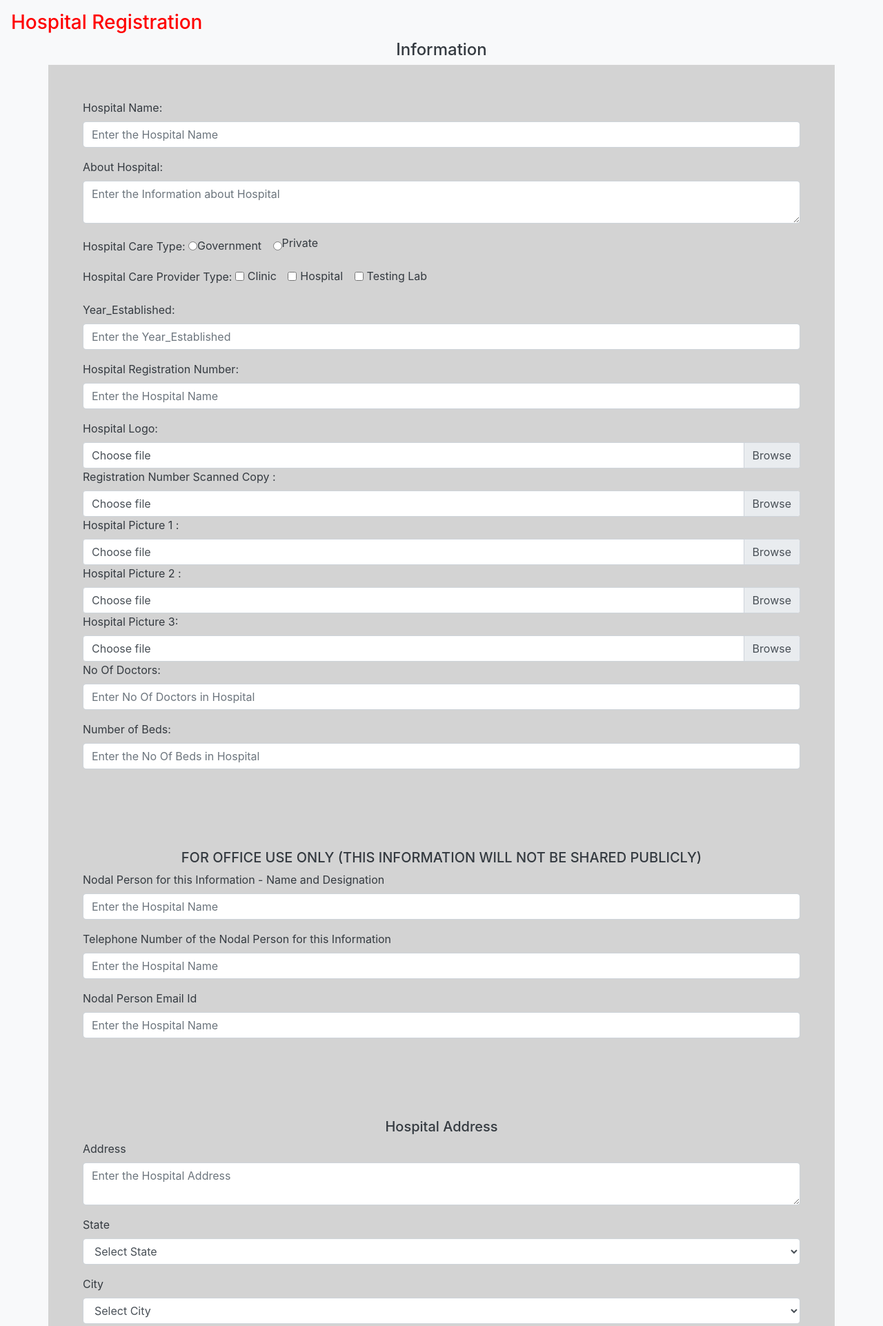
After one commit to Lakshay-Dhingra/Neerog-Remote-Medical-Services, a Django app: template Neerog/main_app/templates/main_app/Registration.html in a window 1280 px wide. The commit adds this page. Shown: the top 1922 px of the page at 69% size. Run offline with Django 3.2, Linux system fonts and the light colour scheme; the template is opened without the code that fills it, so the values that code supplies are empty; some libraries are stand-ins or nearby versions.

Commit message:
abhishek commit

```diff
--- /dev/null
+++ b/Neerog/main_app/static/Hospital_Selection.js
@@ -0,0 +1,77 @@
+$(document).ready(function(){
+        $("#countries").on("change",function(){
+        var country=$("#countries").val();
+        if(country=="Select")
+             alert("Select Appropriate Country");
+        $.ajax(
+        {
+             type:"get",
+             url:"/Doctor/states/",
+             data:
+             {
+              country:$("#countries").val()
+             },
+             success:function(data)
+             {
+             var states=JSON.stringify(data);
+             var p=states.split(",");
+
+             $("#states").empty();
+             $("#states").append(`<option value="Select">
+                                       Select State
+                                  </option>`);
+
+             for(var i=0;i<p.length;i++)
+             {
+             var optionText=p[i].replace("\"","");
+                $("#states").append(`<option value="${optionText}">
+                                       ${optionText}
+                                  </option>`);
+             }
+             }
+        });
+        });
+        $("#states").on("change",function(){
+        var state=$("#states").val();
+         if(state=="Select")
+             alert("Select Appropriate State");
+        $.ajax(
+        {
+             type:"get",
+             url:"/Doctor/city/",
+             data:
+             {
+              city:$("#states").val()
+             },
+             success:function(data)
+             {
+             var states=JSON.stringify(data);
+             var p=states.split(",");
+
+             $("#cities").empty();
+             $("#cities").append(`<option value="Select">
+                                       Select City
+                                  </option>`);
+
+             for(var i=0;i<p.length;i++)
+             {
+             var k=p[i].replace("\[","")
+             var n=k.replace("\]","")
+             var optionText=n.slice(1,n.length-1)
+
+                $("#cities").append(`<option value="${optionText}">
+                                       ${optionText}
+                                  </option>`);
+             }
+             }
+        });
+        });
+        $("#form1").on("submit",function()
+        {
+         var state=$("#states").val();
+         var city=$("#cities").val();
+         var country=$("#countries").val();
+         if(state=="Select" || city=="Select" || country=="Select")
+             alert("Select Appropriate values from dropdowns");
+        });
+        });
--- /dev/null
+++ b/Neerog/main_app/templates/main_app/Registration.html
@@ -0,0 +1,192 @@
+<!DOCTYPE html>
+<html lang="en">
+<head>
+    {% load static %}
+     {% include "main_app/header.html" %}
+     <script src="{% static 'Hospital_Selection.js' %}"></script>
+    <title>Registration</title>
+    <style>
+        h5{
+          text-align:center;
+        }
+       .container{
+              background-color:	rgb(211,211,211);
+              padding:50px;"
+         }
+    </style>
+</head>
+<body>
+<div class="container-fluid p-3 mb-2 bg-light text-dark">
+    <h3 style="color:red;">Hospital Registration</h3>
+    <h4 style="text-align:center;">Information</h4>
+    <form>
+        <div class="container">
+        <div class="form-group">
+            <label for="hospital_Name">Hospital Name:</label>
+            <input type="text" class="form-control" id="hospital_Name" placeholder="Enter the Hospital Name">
+        </div>
+            <div class="form-group">
+            <label for="about">About Hospital:</label>
+                 <textarea class="form-control" id="about" placeholder="Enter the Information about Hospital " row="3"></textarea>
+        </div>
+        <div class="form-group">
+            Hospital Care  Type:
+            <div class="form-check form-check-inline">
+            <input type="radio"  id="exampleRadios2" name="hospital_type" value="Government">
+            Government
+            </div>
+            <div class="form-check form-check-inline">
+            <input type="radio"  name="hospital_type" id="exampleRadios1" value="Private"><label for="exampleRadios1">Private</label>
+            </div>
+        </div>
+        <div class="form-group">
+            <label for="hospital_Name">Hospital Care Provider Type:</label>
+            <div class="form-check form-check-inline">
+                 <input class="form-check-input" type="checkbox" value="Clinic" id="defaultCheck1">
+                <label class="form-check-label" for="defaultCheck1">Clinic</label>
+            </div>
+        <div class="form-check form-check-inline">
+        <input class="form-check-input" type="checkbox" value="Hospital" id="defaultCheck2" >
+        <label class="form-check-label" for="defaultCheck2">Hospital</label>
+        </div>
+            <div class="form-check form-check-inline">
+        <input class="form-check-input" type="checkbox" value="Testing Lab" id="defaultCheck3" >
+        <label class="form-check-label" for="defaultCheck3">Testing Lab</label>
+        </div>
+        </div>
+         <div class="form-group">
+            <label for="Year_Established">Year_Established:</label>
+            <input type="text" class="form-control" id="Year_Established" placeholder="Enter the Year_Established">
+        </div>
+         <div class="form-group">
+            <label for="hospital_No">Hospital Registration Number:</label>
+            <input type="text" class="form-control" id="hospital_No" placeholder="Enter the Hospital Name">
+         </div>
+         <label for="hospital_No">Hospital Logo:</label>
+        <div class="custom-file">
+
+            <input type="file" class="custom-file-input" id="inputGroupFile05">
+            <label class="custom-file-label" for="inputGroupFile05">Choose file</label>
+        </div>
+        <label for="hospital_No">Registration Number Scanned Copy :</label>
+        <div class="custom-file">
+
+            <input type="file" class="custom-file-input" id="inputGroupFile01">
+            <label class="custom-file-label" for="inputGroupFile01">Choose file</label>
+        </div>
+             <label for="hospital_No">Hospital Picture 1 :</label>
+            <div class="custom-file">
+            <input type="file" class="custom-file-input" id="inputGroupFile04">
+            <label class="custom-file-label" for="inputGroupFile02">Choose file</label>
+        </div>
+            <label for="hospital_No">Hospital Picture 2 :</label>
+        <div class="custom-file">
+
+            <input type="file" class="custom-file-input" id="inputGroupFile02">
+            <label class="custom-file-label" for="inputGroupFile02">Choose file</label>
+        </div>
+            <label for="hospital_No">Hospital Picture 3:</label>
+        <div class="custom-file">
+
+            <input type="file" class="custom-file-input" id="inputGroupFile03">
+            <label class="custom-file-label" for="inputGroupFile03">Choose file</label>
+        </div>
+            <div class="form-group">
+            <label for="Number_of_Doctors">No Of Doctors:</label>
+            <input type="text" class="form-control" id="Number_of_Doctors" placeholder="Enter No Of Doctors in Hospital">
+        </div>
+            <div class="form-group">
+            <label for="Number_of_Beds">Number of Beds:</label>
+            <input type="text" class="form-control" id="Number_of_Beds" placeholder="Enter the No Of Beds in Hospital">
+        </div>
+
+    </div>
+        <div class="container">
+            <h5>FOR OFFICE USE ONLY (THIS INFORMATION WILL NOT BE SHARED PUBLICLY)</h5>
+            <div class="form-group">
+            <label for="Nodal_person">Nodal Person for this Information - Name and Designation </label>
+            <input type="text" class="form-control" id="Nodal_person" placeholder="Enter the Hospital Name">
+        </div>
+             <div class="form-group">
+            <label for="Nodal_Tel">Telephone Number of the Nodal Person for this Information </label>
+            <input type="text" class="form-control" id="Nodal_Tel" placeholder="Enter the Hospital Name">
+        </div>
+             <div class="form-group">
+            <label for="Nodal_email">Nodal Person Email Id </label>
+            <input type="text" class="form-control" id="Nodal_email" placeholder="Enter the Hospital Name">
+        </div>
+        </div>
+        <div class="container">
+            <h5>Hospital Address</h5>
+             <div class="form-group">
+            <label for="address">Address</label>
+                 <textarea class="form-control" id="address" placeholder="Enter the Hospital Address" row="3"></textarea>
+        </div>
+                <div class="form-group">
+                {% if list_of_countries|length > 0 %}
+                 <label for="countries">Country</label>
+                <select class="form-control" aria-label="Default select example" id="countries" name="Country">
+                    <option value="Select">Select Country</option>
+                    {% for i in list_of_countries %}
+                    <option value="{{ i }}">{{ i }}</option>
+                    {% endfor %}
+                </select>
+                </div>
+                {% endif %}
+             <div class="form-group">
+                 <label for="states">State</label>
+                <select id="states" class="form-control" name="state">
+                    <option value="Select">Select State</option>
+                </select>
+              </div>
+              <div class="form-group">
+                  <label for="cities">City</label>
+                <select id="cities" class="form-control" name="city">
+                    <option value="Select">Select City</option>
+                </select>
+             </div>
+
+             <div class="form-group">
+            <label for="pincode">Pincode </label>
+            <input type="text" class="form-control" id="pincode" placeholder="Enter the Pincode">
+        </div>
+        </div>
+         <div class="container">
+            <h5>CONTACT / HELP DESK OF HOSPITAL (FOR PUBLIC DOMAIN)</h5>
+            <div class="form-group">
+            <label for="Mobile_No">Mobile Number </label>
+            <input type="text" class="form-control" id="Mobile_No" placeholder="Enter the Mobile Number">
+        </div>
+             <div class="form-group">
+            <label for="Email">Email-Id</label>
+            <input type="text" class="form-control" id="Email" placeholder="Enter the Hospital Email-id">
+        </div>
+             <div class="form-group">
+            <label for="Website">Website </label>
+            <input type="text" class="form-control" id="Website" placeholder="Enter the Hospital Website">
+        </div>
+        </div>
+        <div class="container">
+            <h5>Specialities</h5>
+            {% for i in specialities %}
+            <div class="form-check form-check-inline">
+                 <input class="form-check-input" type="checkbox" value="{{ i }}">{{ i }}
+            </div>
+            {% endfor %}
+        </div>
+         <div class="container">
+            <h5>Facilities</h5>
+            {% for i in facilities %}
+            <div class="form-check form-check-inline">
+                 <input class="form-check-input" type="checkbox" value="{{ i }}">{{ i }}
+            </div>
+             {% endfor %}<br><br><br>
+            <center>
+              <button type="submit" class="btn btn-success">Submit</button>
+               <button type="reset" class="btn btn-danger">Clear</button>
+                </center>
+        </div>
+    </form>
+</div>
+</body>
+</html>
--- /dev/null
+++ b/Neerog/main_app/templates/main_app/header.html
@@ -0,0 +1,8 @@
+<meta charset="UTF-8">
+<meta name="viewport" content="width=device-width, initial-scale=1">
+<link rel="stylesheet" href="https://maxcdn.bootstrapcdn.com/bootstrap/4.5.2/css/bootstrap.min.css">
+<script src="https://ajax.googleapis.com/ajax/libs/jquery/3.5.1/jquery.min.js"></script>
+<link rel="stylesheet" href="https://cdnjs.cloudflare.com/ajax/libs/font-awesome/4.7.0/css/font-awesome.min.css">
+<script src="https://cdnjs.cloudflare.com/ajax/libs/popper.js/1.16.0/umd/popper.min.js"></script>
+<script src="https://maxcdn.bootstrapcdn.com/bootstrap/4.5.2/js/bootstrap.min.js"></script>
+<link rel="stylesheet" href="https://cdnjs.cloudflare.com/ajax/libs/font-awesome/4.7.0/css/font-awesome.min.css">
--- a/Neerog/main_app/urls.py
+++ b/Neerog/main_app/urls.py
@@ -9,5 +9,5 @@ urlpatterns = [
     path('Doctor/Hospital',views.list_of_hospital,name="list_of_hospital"),
     path('index/', views.index, name='index'),
     path('Profile/',views.profile,name='profile'),
-
+    path('abc/',views.abc,name='abc'),
 ]
```
Also changed, not shown: Neerog/main_app/static/Hospital_Selection.css (+38 -25 lines), Neerog/main_app/templates/main_app/Dashboard.html (+20 -6 lines), Neerog/main_app/templates/main_app/Hospital_Selection.html (+3 -174 lines), Neerog/main_app/templates/main_app/Human_Resource.html (added, +60 -0 lines), Neerog/main_app/views.py (+7 -0 lines).
